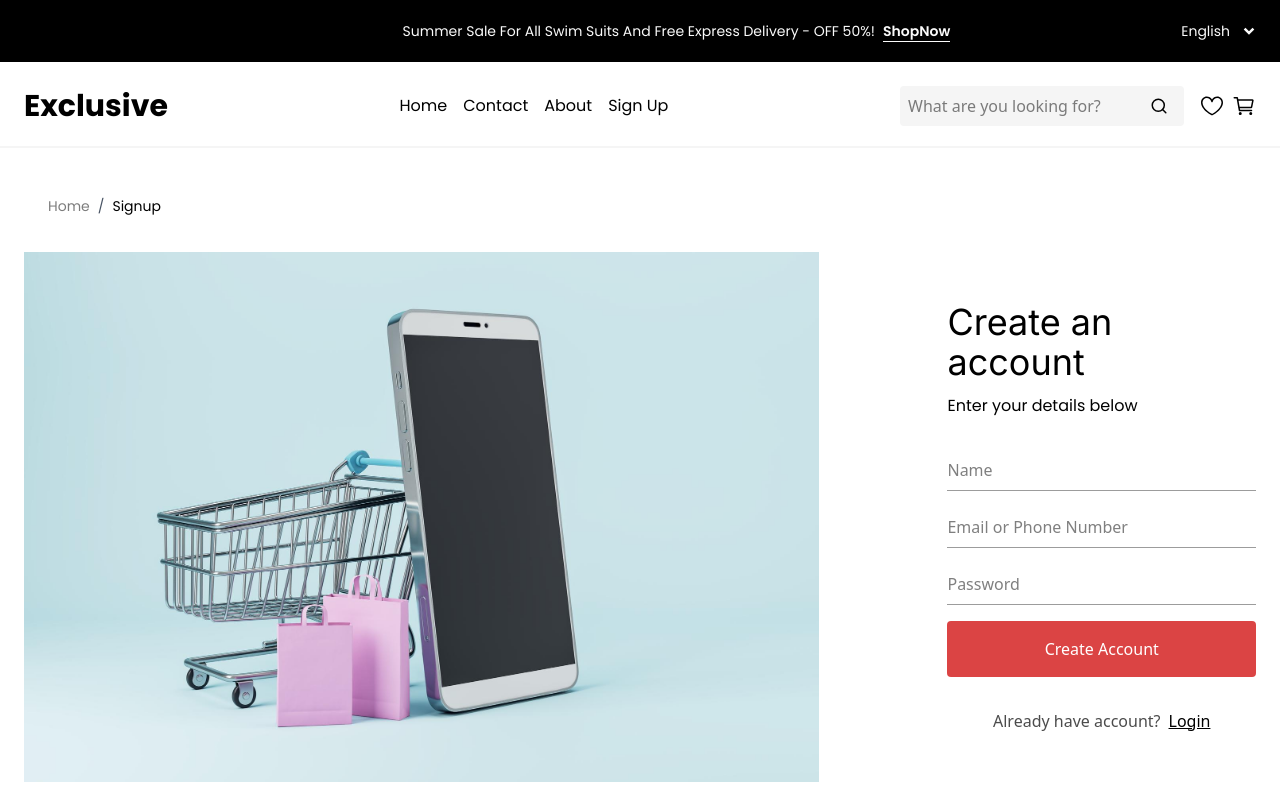
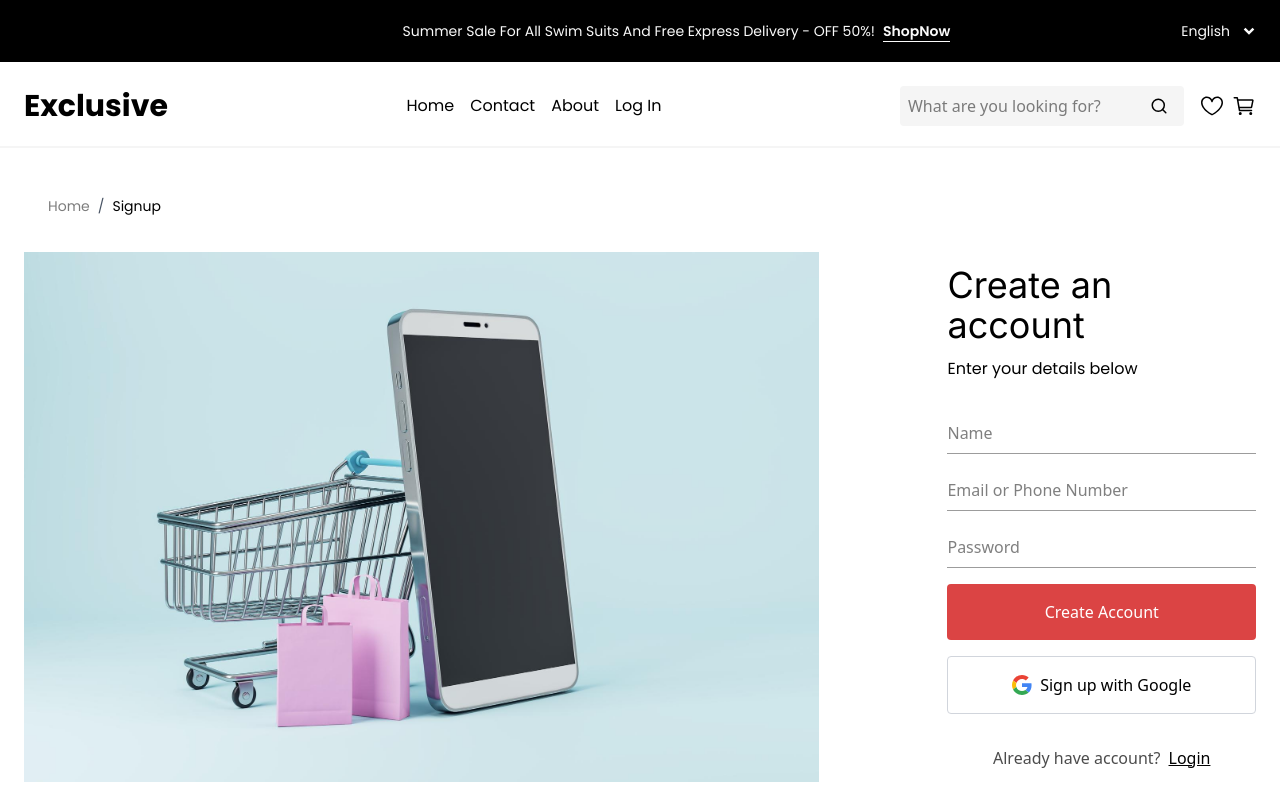
Before and after one commit to Ramla-Eman/Complete_fully_e_commerce_website, a React (Vite) app: page /signup in a window 1280 px wide. Shown: the top 800 px of the page. Built offline with nearby package versions, Linux system fonts and the light colour scheme.

Commit message:
completed authentication with firbase

```diff
--- a/src/components/Navbar.jsx
+++ b/src/components/Navbar.jsx
@@ -43,8 +43,8 @@ const Navbar = () => {
       url: "/about",
     },
     {
-      title: user ? "Logout" : "Sign Up",
-      url: user ? "/logout" : "/signup",
+      title: user ? "Logout" : "Log In",
+      url: user ? "/logout" : "/login",
     },
   ];
 
--- a/src/firebase/FirebaseConfig.jsx
+++ b/src/firebase/FirebaseConfig.jsx
@@ -5,12 +5,11 @@ import { getAuth } from "firebase/auth";
 
 // Your web app's Firebase configuration
 const firebaseConfig = {
-  apiKey: "AIzaSyDv8AUDRx2CH6ongnMrI05PY4qwwlcwS8g",
-  authDomain: "hackhtahonpracticereact.firebaseapp.com",
-  projectId: "hackhtahonpracticereact",
-  storageBucket: "hackhtahonpracticereact.firebasestorage.app",
-  messagingSenderId: "987837455685",
-  appId: "1:987837455685:web:d54bac7e555826d2b2322c"
+  apiKey: import.meta.env.VITE_FIREBASE_API_KEY,
+  authDomain: import.meta.env.VITE_FIREBASE_AUTH_DOMAIN,
+  projectId: import.meta.env.VITE_FIREBASE_PROJECT_ID,
+  messagingSenderId: import.meta.env.VITE_FIREBASE_MESSAGING_SENDER_ID,
+  appId: import.meta.env.VITE_FIREBASE_APP_ID,
 };
 
 // Initialize Firebase
--- a/src/pages/registration/Signup.jsx
+++ b/src/pages/registration/Signup.jsx
@@ -1,16 +1,15 @@
 import React, { useState } from "react";
-// components
 import { Link, useNavigate } from "react-router-dom";
 import PageBreadcrumbs from "../../components/PageBreadcrumbs";
-import { Timestamp, addDoc, collection } from "firebase/firestore";
+import { Timestamp, addDoc, collection, query, where, getDocs } from "firebase/firestore";
 import { auth, fireDb } from "../../firebase/FirebaseConfig";
-import { createUserWithEmailAndPassword } from "firebase/auth";
+import { createUserWithEmailAndPassword, GoogleAuthProvider, signInWithPopup } from "firebase/auth";
 import toast from "react-hot-toast";
-// image
 import Image from "../../assets/registrationImg.jpg";
 
 const Signup = () => {
   const navigate = useNavigate();
+  const googleProvider = new GoogleAuthProvider();
 
   const [userSignup, setUserSignup] = useState({
     name: "",
@@ -27,6 +26,7 @@ const Signup = () => {
       userSignup.password === ""
     ) {
       toast.error("All Fields are required");
+      return;
     }
 
     try {
@@ -49,9 +49,8 @@ const Signup = () => {
         }),
       };
 
-      const userRefrence = collection(fireDb, "user");
-
-      addDoc(userRefrence, user);
+      const userReference = collection(fireDb, "user");
+      await addDoc(userReference, user);
 
       setUserSignup({
         name: "",
@@ -60,72 +59,122 @@ const Signup = () => {
       });
 
       toast.success("Signup Successfully");
+      navigate("/");
+    } catch (error) {
+      console.error(error);
+      toast.error(error.message || "Signup Failed");
+    }
+  };
 
-      navigate("/login");
+  const googleSignupFunction = async () => {
+    try {
+      const result = await signInWithPopup(auth, googleProvider);
+      const user = result.user;
+
+      // Check if user already exists in Firestore
+      const userReference = collection(fireDb, "user");
+      const q = query(userReference, where("uid", "==", user.uid));
+      const querySnapshot = await getDocs(q);
+
+      if (querySnapshot.empty) {
+        // New user, add to Firestore
+        const newUser = {
+          name: user.displayName || "Google User",
+          email: user.email,
+          uid: user.uid,
+          role: "user",
+          time: Timestamp.now(),
+          date: new Date().toLocaleString("en-US", {
+            month: "short",
+            day: "2-digit",
+            year: "numeric",
+          }),
+        };
+        await addDoc(userReference, newUser);
+      }
+
+      toast.success("Signed up with Google Successfully");
+      navigate("/");
     } catch (error) {
-      console.log(error);
+      console.error(error);
+      toast.error(error.message || "Google Signup Failed");
     }
   };
 
   return (
     <section>
       <div className="max-w-7xl mx-auto pt-6 px-6 py-5">
-        {/* Page Bread Crumps */}
         <PageBreadcrumbs />
         <div className="flex items-center gap-32">
           <div className="w-[805px] md:block hidden">
-            <img src={Image} alt="" />
+            <img src={Image} alt="Registration" />
           </div>
           <div className="lg:w-auto w-full flex flex-col gap-8">
             <div className="flex flex-col gap-3">
-              <h2 className="font-inter sm:text-4xl text-3xl">
-                Create an account
-              </h2>
+              <h2 className="font-inter sm:text-4xl text-3xl">Create an account</h2>
               <p className="font-poppins">Enter your details below</p>
             </div>
             <div className="">
-              <form
-                className="flex flex-col gap-4"
-              >
-                {/* name input */}
+              <form className="flex flex-col gap-4" onSubmit={userSignupFunction}>
                 <input
                   type="text"
                   placeholder="Name"
-                  className="border-b border-[#00000063] py-2 outline-0 "
+                  className="border-b border-[#00000063] py-2 outline-0"
                   value={userSignup.name}
                   onChange={(e) =>
                     setUserSignup({ ...userSignup, name: e.target.value })
                   }
                 />
-                {/* email input */}
                 <input
                   type="email"
                   placeholder="Email or Phone Number"
-                  className="border-b border-[#00000063] py-2 outline-0 "
+                  className="border-b border-[#00000063] py-2 outline-0"
                   value={userSignup.email}
                   onChange={(e) =>
                     setUserSignup({ ...userSignup, email: e.target.value })
                   }
                 />
-                {/* password input */}
                 <input
                   type="password"
                   placeholder="Password"
-                  className="border-b border-[#00000063] py-2 outline-0 "
+                  className="border-b border-[#00000063] py-2 outline-0"
                   value={userSignup.password}
                   onChange={(e) =>
                     setUserSignup({ ...userSignup, password: e.target.value })
                   }
                 />
-                {/* submit button */}
                 <button
                   type="submit"
                   className="bg-[#DB4444] text-white py-4 px-5 w-full cursor-pointer rounded"
-                  onClick={userSignupFunction}
                 >
                   Create Account
                 </button>
               </form>
+              <button
+                onClick={googleSignupFunction}
+                className="mt-4 bg-white border border-gray-300 text-black py-4 px-5 w-full cursor-pointer rounded flex items-center justify-center gap-2"
+              >
+                <svg className="w-5 h-5" viewBox="0 0 48 48">
+                  <path
+                    fill="#EA4335"
+                    d="M24 9.5c3.54 0 6.71 1.22 9.21 3.6l6.85-6.85C35.9 2.38 30.47 0 24 0 14.62 0 6.51 5.38 2.56 13.22l7.98 6.19C12.43 13.72 17.74 9.5 24 9.5z"
+                  />
+                  <path
+                    fill="#4285F4"
+                    d="M46.98 24.55c0-1.57-.15-3.09-.38-4.55H24v9.02h12.94c-.58 2.96-2.26 5.48-4.78 7.18l7.73 6c4.51-4.18 7.09-10.36 7.09-17.65z"
+                  />
+                  <path
+                    fill="#FBBC05"
+                    d="M10.53 28.59c-.48-1.45-.76-2.99-.76-4.59s.28-3.14.76-4.59l-7.98-6.19C.92 16.46 0 20.12 0 24c0 3.88.92 7.54 2.56 10.78l7.97-6.19z"
+                  />
+                  <path
+                    fill="#34A853"
+                    d="M24 48c6.48 0 11.93-2.13 15.89-5.81l-7.73-6c-2.15 1.45-4.92 2.3-8.16 2.3-6.26 0-11.57-4.22-13.47-9.91l-7.98 6.19C6.51 42.62 14.62 48 24 48z"
+                  />
+                  <path fill="none" d="M0 0h48v48H0z" />
+                </svg>
+                Sign up with Google
+              </button>
             </div>
             <div className="flex items-center justify-center gap-2">
               <p className="text-[#000000b4]">Already have account?</p>
```
Also changed, not shown: src/pages/registration/Login.jsx (+70 -23 lines), 2 other files (tests, documents, lock files or other folders).
